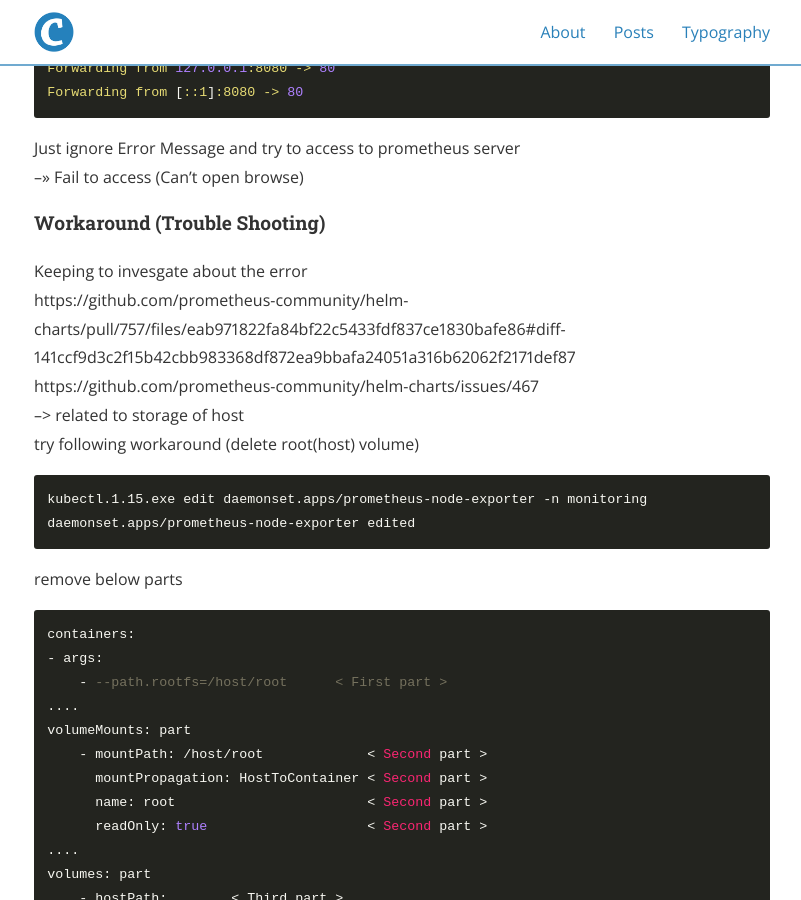
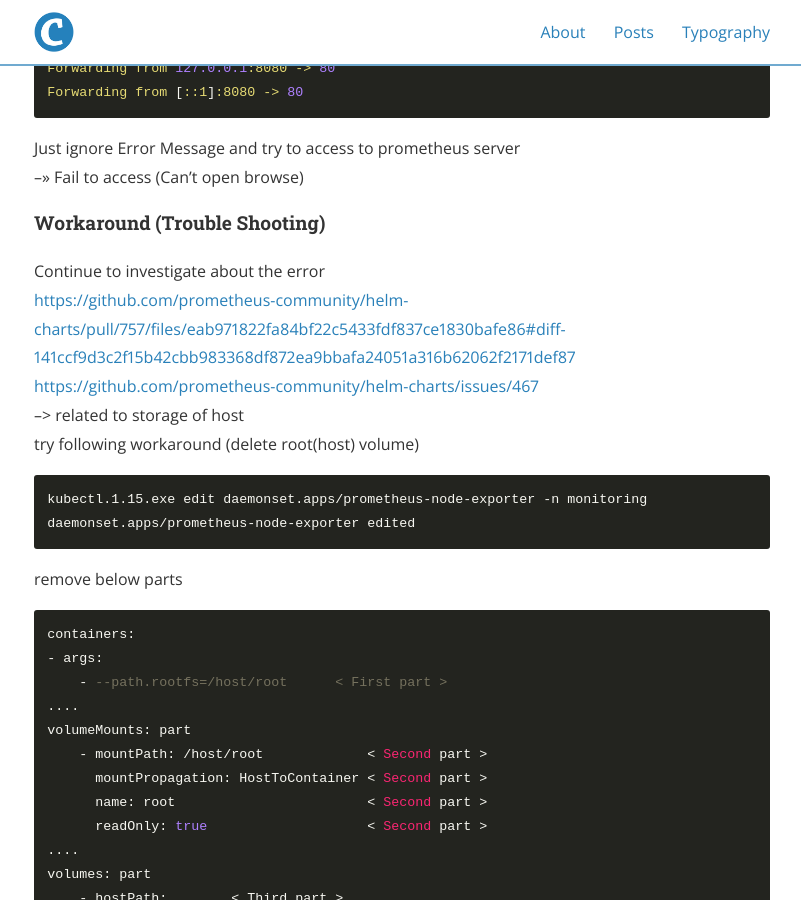
Before and after one commit to rhsoddld/rhsoddld.github.io, a Jekyll site: the page built from _posts/2021-04-18-k8s_1.md, in a window 1280 px wide and 900 px high, scrolled down 5847 px. Shown: the whole window, without its empty margins (238-1039 px from the left). Built offline with Jekyll 4.4.1, drawn with Linux system fonts in a browser that asks for light colours; nearby versions of some CDN libraries; some of the changed text lies outside the part shown.

Commit message:
_posts/2021-04-18-k8s_1.md updated from https://stackedit.io/

```diff
--- a/_posts/2021-04-18-k8s_1.md
+++ b/_posts/2021-04-18-k8s_1.md
@@ -241,9 +241,9 @@ Just ignore Error Message and try to access to prometheus server
 
 #### Workaround (Trouble Shooting)
 
-Keeping to invesgate about the error
-https://github.com/prometheus-community/helm-charts/pull/757/files/eab971822fa84bf22c5433fdf837ce1830bafe86#diff-141ccf9d3c2f15b42cbb983368df872ea9bbafa24051a316b62062f2171def87
-https://github.com/prometheus-community/helm-charts/issues/467
+Continue to investigate about the error
+[https://github.com/prometheus-community/helm-charts/pull/757/files/eab971822fa84bf22c5433fdf837ce1830bafe86#diff-141ccf9d3c2f15b42cbb983368df872ea9bbafa24051a316b62062f2171def87](https://github.com/prometheus-community/helm-charts/pull/757/files/eab971822fa84bf22c5433fdf837ce1830bafe86#diff-)
+[https://github.com/prometheus-community/helm-charts/issues/467](https://github.com/prometheus-community/helm-charts/issues/467)
 --> related to storage of host
     try following workaround (delete root(host) volume)
 
```
Also changed, not shown: other parts of _posts/2021-04-18-k8s_1.md (+2 -1 lines).
